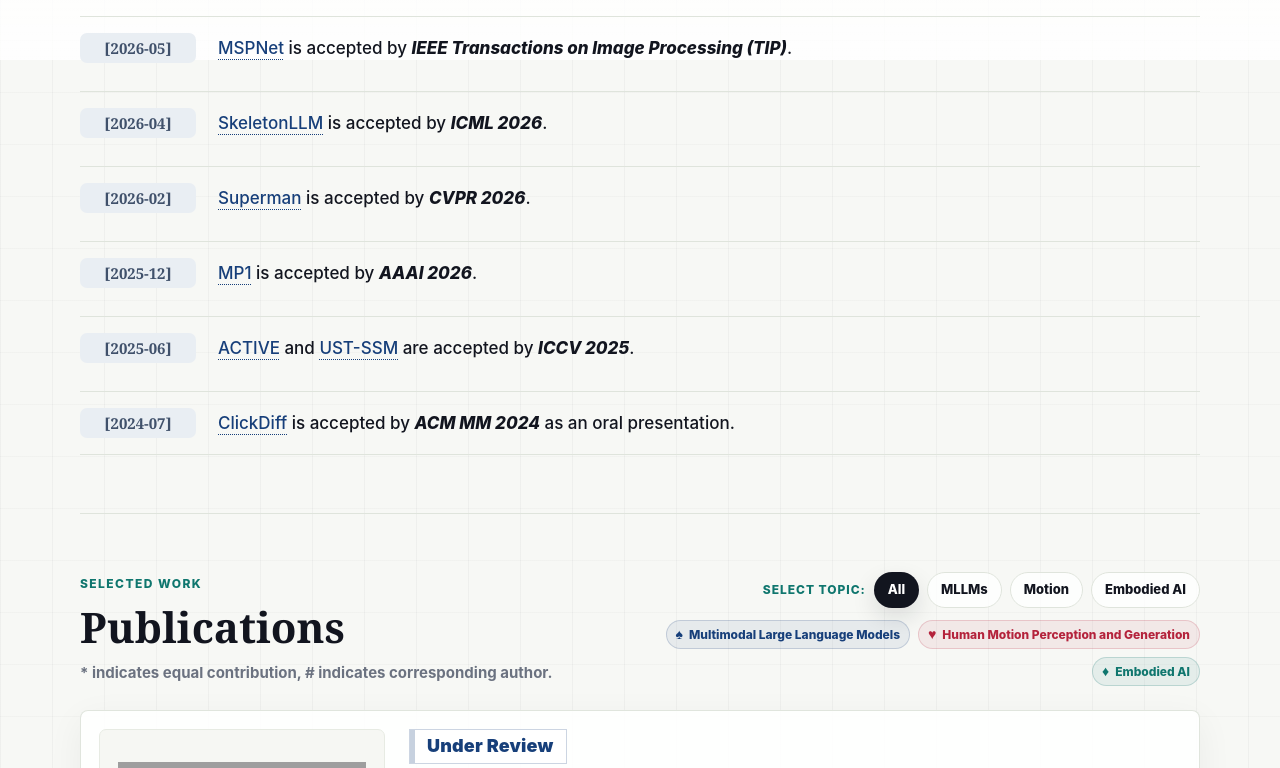
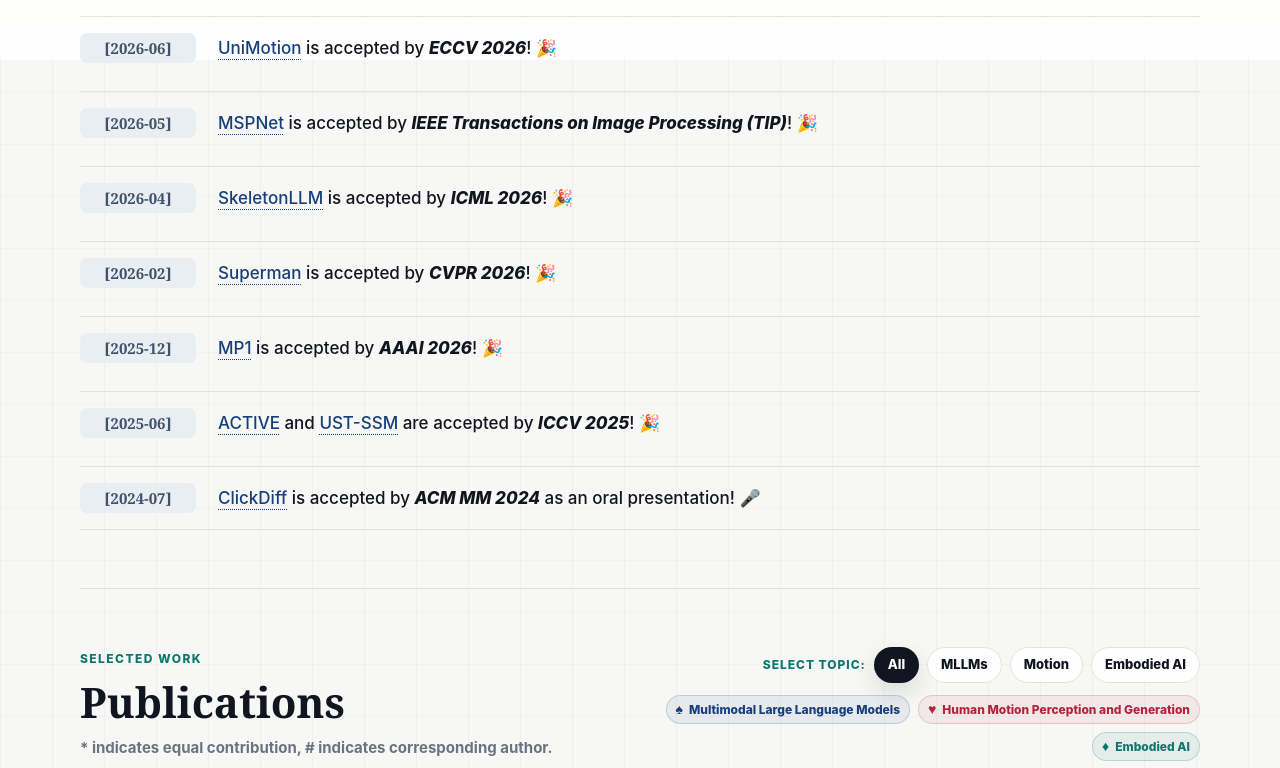
Before and after one commit to wangzy01/wangzy01.github.io, a plain HTML site: page index.html in a window 1280 px wide. Shown: the part 740-1508 px from the top of the page. Drawn offline with Linux system fonts and the light colour scheme; grey boxes are pictures that could not be loaded.

Commit message:
Update publication news

```diff
--- a/index.html
+++ b/index.html
@@ -74,28 +74,32 @@
         </div>
         <ol class="news-list">
           <li>
+            <time datetime="2026-06">[2026-06]</time>
+            <p><a href="https://arxiv.org/abs/2603.22282" target="_blank" rel="noopener noreferrer">UniMotion</a> is accepted by <em>ECCV 2026</em>! 🎉</p>
+          </li>
+          <li>
             <time datetime="2026-05">[2026-05]</time>
-            <p><a href="https://github.com/wangzy01/MSPNet" target="_blank" rel="noopener noreferrer">MSPNet</a> is accepted by <em>IEEE Transactions on Image Processing (TIP)</em>.</p>
+            <p><a href="https://github.com/wangzy01/MSPNet" target="_blank" rel="noopener noreferrer">MSPNet</a> is accepted by <em>IEEE Transactions on Image Processing (TIP)</em>! 🎉</p>
           </li>
           <li>
             <time datetime="2026-04">[2026-04]</time>
-            <p><a href="https://arxiv.org/abs/2603.18003" target="_blank" rel="noopener noreferrer">SkeletonLLM</a> is accepted by <em>ICML 2026</em>.</p>
+            <p><a href="https://arxiv.org/abs/2603.18003" target="_blank" rel="noopener noreferrer">SkeletonLLM</a> is accepted by <em>ICML 2026</em>! 🎉</p>
           </li>
           <li>
             <time datetime="2026-02">[2026-02]</time>
-            <p><a href="https://arxiv.org/pdf/2602.02401" target="_blank" rel="noopener noreferrer">Superman</a> is accepted by <em>CVPR 2026</em>.</p>
+            <p><a href="https://arxiv.org/pdf/2602.02401" target="_blank" rel="noopener noreferrer">Superman</a> is accepted by <em>CVPR 2026</em>! 🎉</p>
           </li>
           <li>
             <time datetime="2025-12">[2025-12]</time>
-            <p><a href="https://arxiv.org/abs/2507.10543" target="_blank" rel="noopener noreferrer">MP1</a> is accepted by <em>AAAI 2026</em>.</p>
+            <p><a href="https://arxiv.org/abs/2507.10543" target="_blank" rel="noopener noreferrer">MP1</a> is accepted by <em>AAAI 2026</em>! 🎉</p>
           </li>
           <li>
             <time datetime="2025-06">[2025-06]</time>
-            <p><a href="https://arxiv.org/abs/2507.22522" target="_blank" rel="noopener noreferrer">ACTIVE</a> and <a href="https://arxiv.org/abs/2508.14604" target="_blank" rel="noopener noreferrer">UST-SSM</a> are accepted by <em>ICCV 2025</em>.</p>
+            <p><a href="https://arxiv.org/abs/2507.22522" target="_blank" rel="noopener noreferrer">ACTIVE</a> and <a href="https://arxiv.org/abs/2508.14604" target="_blank" rel="noopener noreferrer">UST-SSM</a> are accepted by <em>ICCV 2025</em>! 🎉</p>
           </li>
           <li>
             <time datetime="2024-07">[2024-07]</time>
-            <p><a href="https://arxiv.org/abs/2407.19370" target="_blank" rel="noopener noreferrer">ClickDiff</a> is accepted by <em>ACM MM 2024</em> as an oral presentation.</p>
+            <p><a href="https://arxiv.org/abs/2407.19370" target="_blank" rel="noopener noreferrer">ClickDiff</a> is accepted by <em>ACM MM 2024</em> as an oral presentation! 🎤</p>
           </li>
         </ol>
       </section>
@@ -129,7 +133,7 @@
               <img src="images/unimotion.png" alt="UniMotion project overview" loading="lazy" decoding="async">
             </a>
             <div class="paper-body">
-              <div class="paper-meta"><span class="venue-badge review">Under Review</span></div>
+              <div class="paper-meta"><span class="venue-badge accepted">ECCV 2026</span></div>
               <h3><a href="https://arxiv.org/abs/2603.22282" target="_blank" rel="noopener noreferrer">UniMotion: A Unified Framework for Motion-Text-Vision Understanding and Generation</a></h3>
               <div class="paper-tags">
                 <span class="tag motion"><span>♥</span> Motion</span>
@@ -142,7 +146,7 @@
                 <a href="https://scholar.google.com/citations?user=iUUu8PkAAAAJ" target="_blank" rel="noopener noreferrer">Yang Cong</a>,
                 <a href="https://scholar.google.com/citations?user=woX_4AcAAAAJ" target="_blank" rel="noopener noreferrer">Mengyuan Liu#</a>
               </p>
-              <p class="venue">Under Review</p>
+              <p class="venue">European Conference on Computer Vision (ECCV)</p>
               <div class="paper-links">
                 <a href="https://arxiv.org/abs/2603.22282" target="_blank" rel="noopener noreferrer">arXiv</a>
                 <a href="https://wangzy01.github.io/UniMotion/index.html" target="_blank" rel="noopener noreferrer">Project</a>
@@ -229,6 +233,7 @@
               <p class="venue">IEEE/CVF Conference on Computer Vision and Pattern Recognition</p>
               <div class="paper-links">
                 <a href="https://arxiv.org/pdf/2602.02401" target="_blank" rel="noopener noreferrer">arXiv</a>
+                <a href="https://github.com/BradleyWang0416/Superman" target="_blank" rel="noopener noreferrer">Code</a>
               </div>
             </div>
           </article>
```
Also changed, not shown: UniMotion/index.html (+4 -0 lines).
